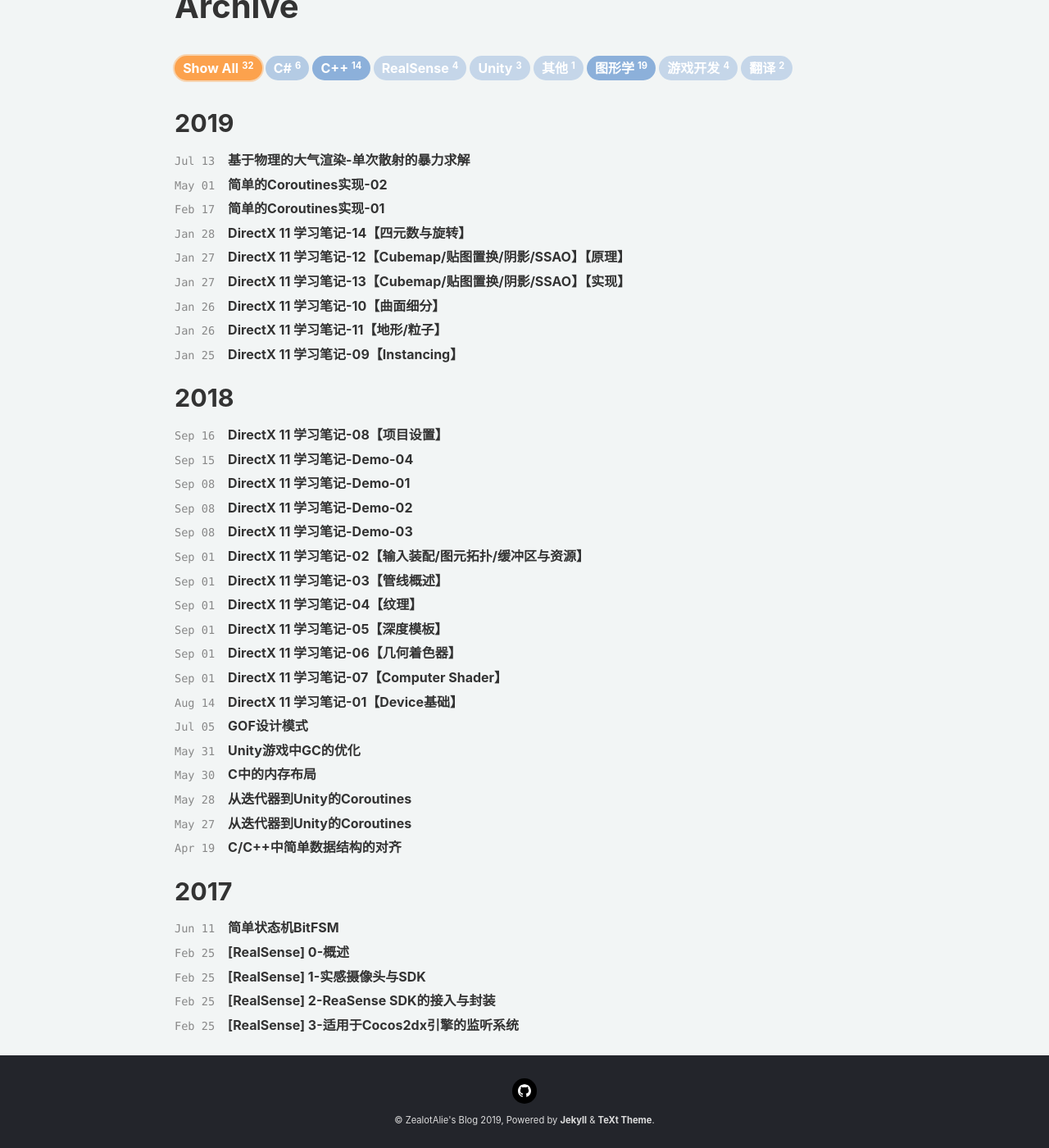
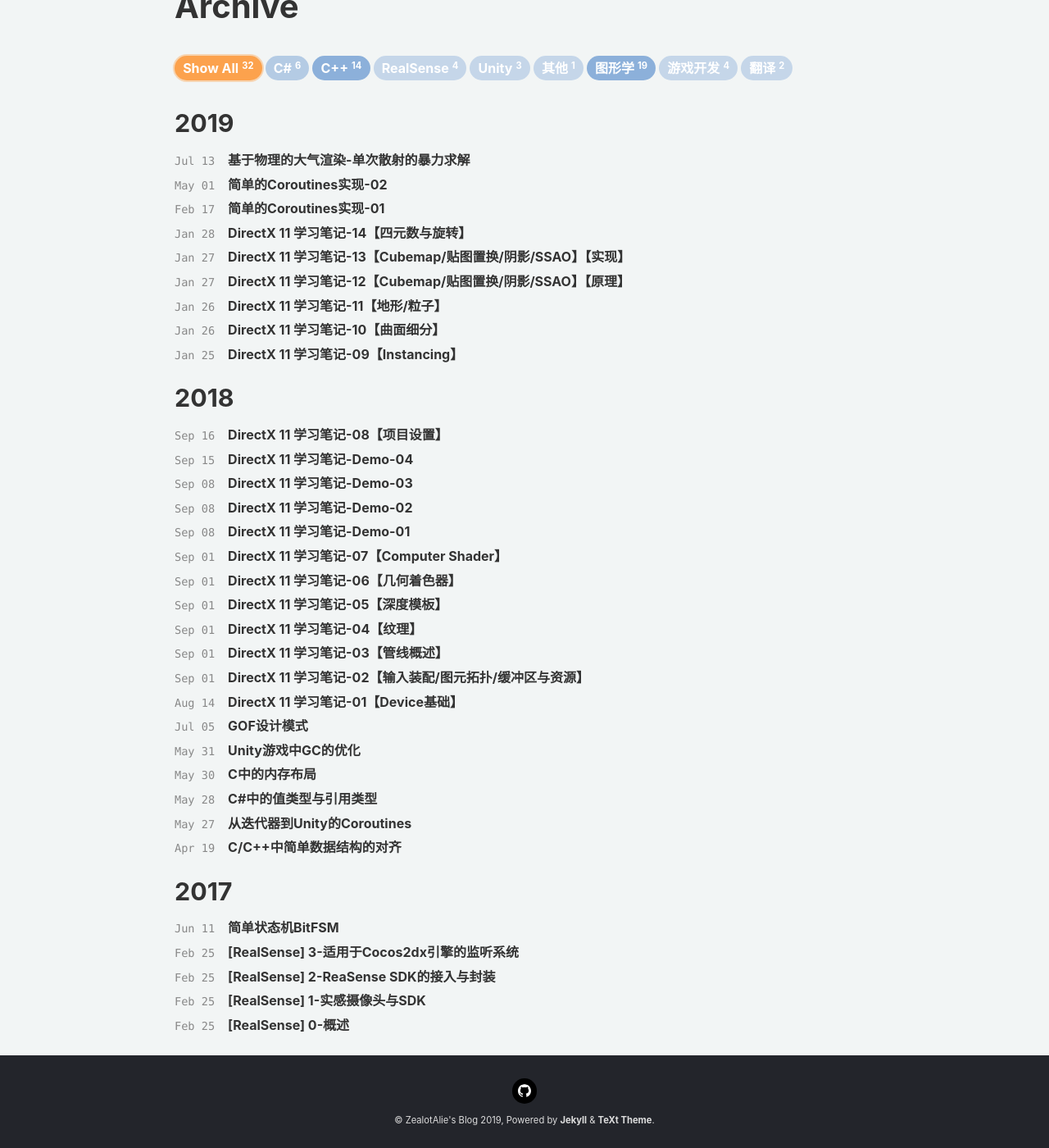
Before and after one commit to ZealotAlie/ZealotAlie.github.io, a Jekyll site: the page built from archive.html, in a window 1280 px wide and 1400 px high, scrolled down 152 px. Shown: the whole window at 82% size. Built offline with Jekyll 4.4.1, drawn with Linux system fonts in a browser that asks for light colours; nearby versions of some CDN libraries; some of the changed lines change nothing that is shown.

Commit message:
1. Correct title of one post.
2. Add sub sort of title

```diff
--- a/_includes/article-list.html
+++ b/_includes/article-list.html
@@ -8,6 +8,47 @@
 {%- assign _sorted_list = include.articles -%}
 {%- if include.group_by == 'year' -%}
   {%- assign _sorted_list = _sorted_list | sort: 'date' -%}
+
+  {%- assign _size = _sorted_list.size | minus:0 -%}
+  {%- assign _sort_first = -1 -%}
+  {%- assign _sort_count = 0 -%}
+  {%- assign _last_date = nil -%}
+
+  {% for i in (0.._size) %}
+
+    {%- if _last_date == _sorted_list[i].date -%}
+
+      {%- if _sort_first < 0 -%}
+        {%- assign _sort_first = i | minus:1 -%}
+        {%- assign _sort_count = 1 -%}
+      {%- endif -%}
+      {%- assign _sort_count = _sort_count | plus:1 -%}
+
+    {%- else -%}
+
+      {%- if _sort_first >= 0 -%}
+        {%- assign _list0 = '' | split: '' -%}
+        {%- if _sort_first > 0 -%}
+          {%- assign _list0 = _sorted_list | slice:0,_sort_first -%}
+        {%- endif -%}
+        {%- assign _list1 = _sorted_list | slice:_sort_first,_sort_count | sort: 'title' -%}
+        {%- assign _list0 = _list0 | concat:_list1 -%}
+        {%- assign _v0 = _sort_first | plus:_sort_count -%}
+        {%- if _v0 < _size -%}
+          {%- assign _v1 = _size | minus:_v0 | plus:0 -%}
+          {%- assign _list2 = _sorted_list | slice:_v0, _v1 -%}
+          {%- assign _list0 = _list0 | concat:_list2 -%}
+        {%- endif -%}
+        {%- assign _sorted_list = _list0 -%}
+      {%- endif -%}
+
+      {%- assign _sort_first = -1 -%}
+      {%- assign _last_date = _sorted_list[i].date -%}
+
+    {%- endif -%}
+
+  {% endfor %}
+
 {%- endif -%}
 {%- if include.reverse -%}
   {%- assign _sorted_list = _sorted_list | reverse -%}
--- a/_posts/2018-05-28-ValueAndRef.md
+++ b/_posts/2018-05-28-ValueAndRef.md
@@ -1,5 +1,5 @@
 ---
-title: "从迭代器到Unity的Coroutines"
+title: "C#中的值类型与引用类型"
 tags: C#
 ---
 
```
